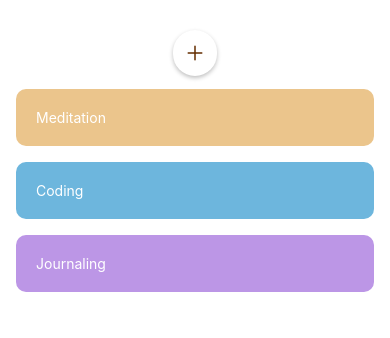
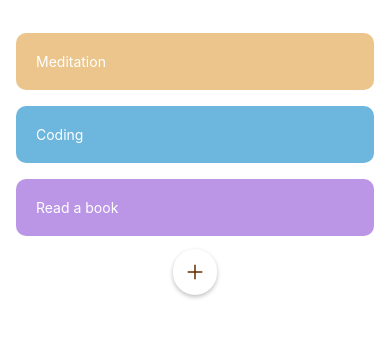
Before and after one commit to Victor-Sarti/ToDoList, a React Native app: screen / in a window 390 px wide. Shown: the top 338 px of the page. Built offline with nearby package versions, Linux system fonts and the light colour scheme.

Commit message:
create const renderButton

```diff
--- a/App.js
+++ b/App.js
@@ -20,7 +20,7 @@ const DATA = [
   },
   {
     id: '3',
-    title: 'Journaling',
+    title: 'Read a book',
     completed: false,
     color:"#BC96E6",
   }
@@ -31,6 +31,7 @@ export default function App() {
   const [items, setItems] = useState(DATA);
   const [text,setText] = useState("");
   const [isModalVisible, setIsModalVisible] = useState(false);
+
 
 
   const addNewTodo = () => {
@@ -62,13 +63,20 @@ export default function App() {
     </TouchableOpacity>
   )
 
+  const renderAddButton = () => {
+    return(
+      <TouchableOpacity onPress={() => setIsModalVisible(true)}>
+      <View style={styles.icon}>
+      <Ionicons name="add" size={24} color="#652E00"/>
+      </View>
+      </TouchableOpacity>
+    )
+  }
+
+
   return (
     <SafeAreaView style={styles.container}>
-      <TouchableOpacity onPress={() => setIsModalVisible(true)}>
-        <View style={styles.icon}>
-        <Ionicons name="add" size={24} color="#652E00"/>
-        </View>
-        </TouchableOpacity>
+
       <Modal visible ={isModalVisible} transparent={true} onRequestClose={() => setIsModalVisible(!isModalVisible)}>
         <View style={styles.centeredView}>
           <View style = {styles.modalView}>
@@ -83,6 +91,8 @@ export default function App() {
       data={items}
       renderItem={({item}) => <TodoItem item={item} />}
       keyExtractor={item => item.id}
+      ListFooterComponent={renderAddButton}
+
       />
     </SafeAreaView>
   );
--- a/App.style.js
+++ b/App.style.js
@@ -27,6 +27,7 @@ export const styles = StyleSheet.create({
       marginVertical: 8,
       marginHorizontal: 16,
       borderRadius: 10,
+
 
     },
     itemText: {
@@ -74,6 +75,7 @@ export const styles = StyleSheet.create({
       elevation: 5,
       display: "flex",
       justifyContent: "center",
-      alignItems: "center"
+      alignItems: "center",
+      alignSelf: 'center'
     }
   });
```
